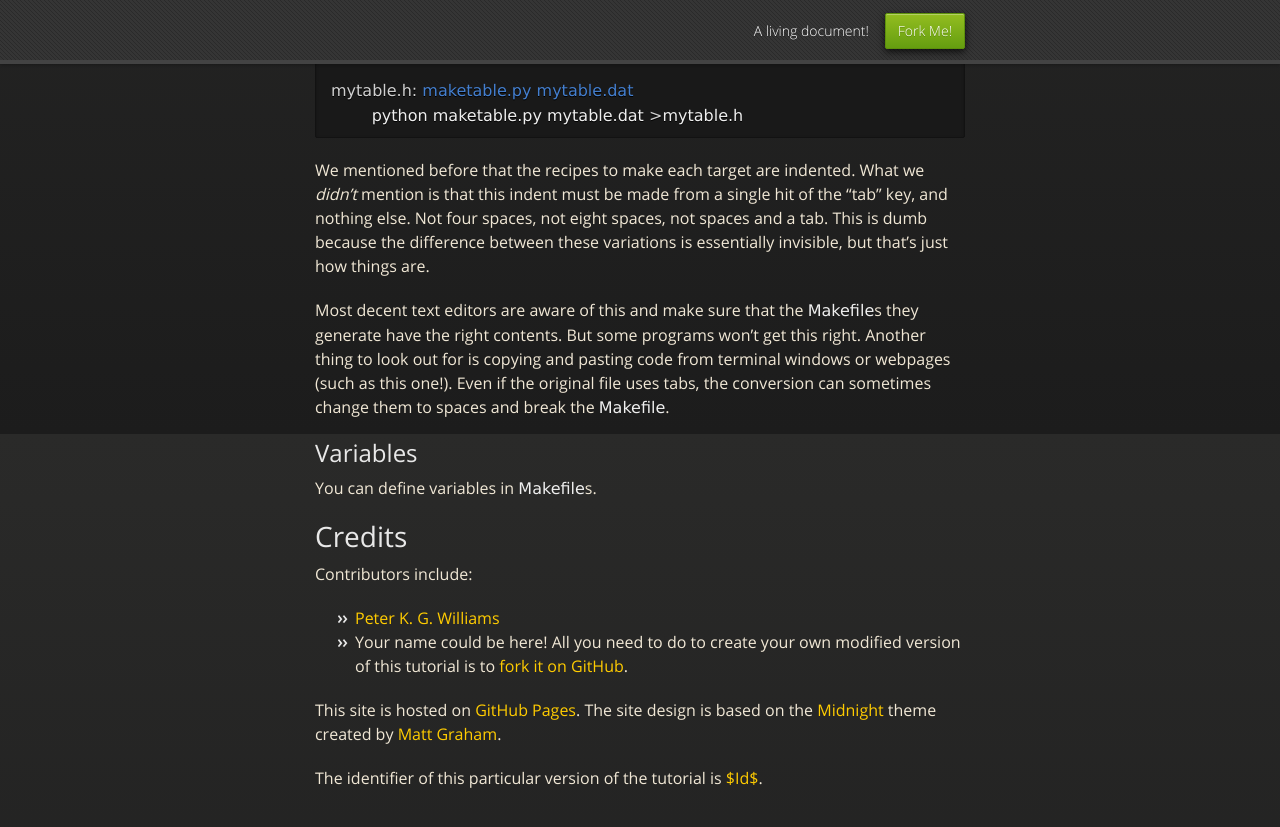
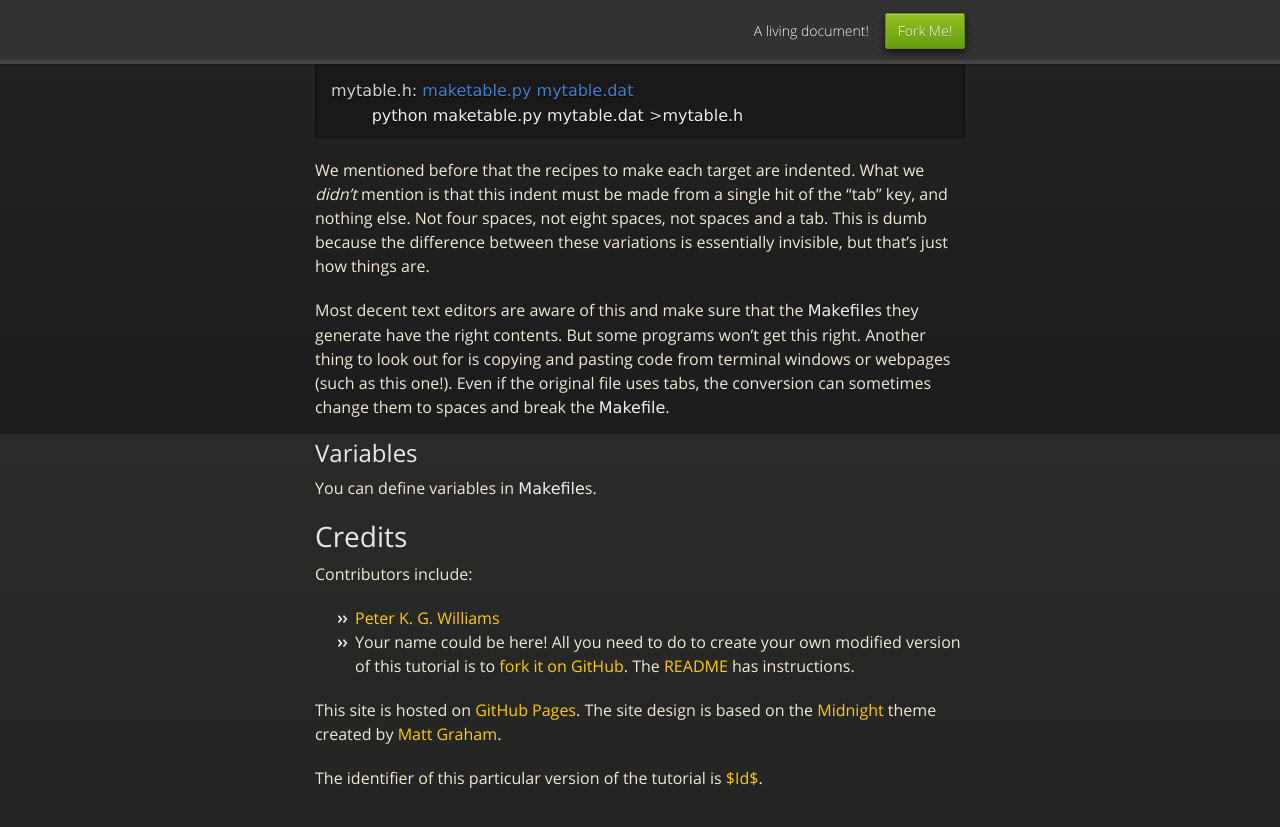
Before and after one commit to pkgw/make_for_scientists, a Jekyll site: the page built from index.md, in a window 1280 px wide and 900 px high, scrolled down 4966 px. Shown: the top 827 px of the window. Built offline with Jekyll 4.4.1, drawn with Linux system fonts in a browser that asks for light colours; nearby versions of some CDN libraries; Markdown is read by kramdown in place of the engine named in the settings.

Commit message:
index.md: add explicit README link

```diff
--- a/index.md
+++ b/index.md
@@ -285,7 +285,10 @@ Contributors include:
 * [Peter K. G. Williams](http://newton.cx/~peter/)
 * Your name could be here! All you need to do to create your own modified
   version of this tutorial is to [fork it on
-  GitHub](https://github.com/{{ page.ghlink }}).
+  GitHub](https://github.com/{{ page.ghlink }}). The [README][readme] has
+  instructions.
+
+[readme]: https://github.com/{{ page.ghlink }}/#readme
 
 This site is hosted on [GitHub Pages](http://pages.github.com/). The site
 design is based on the [Midnight](https://github.com/mattgraham/Midnight)
```
